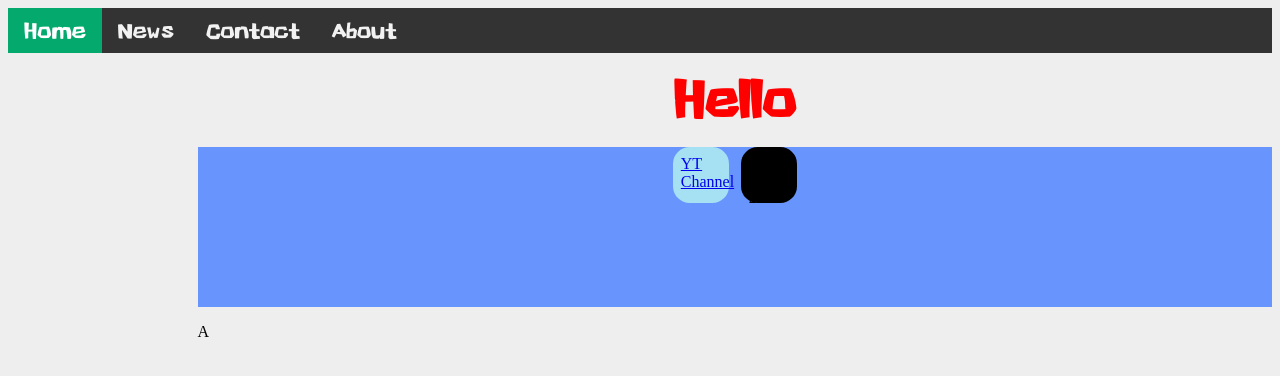
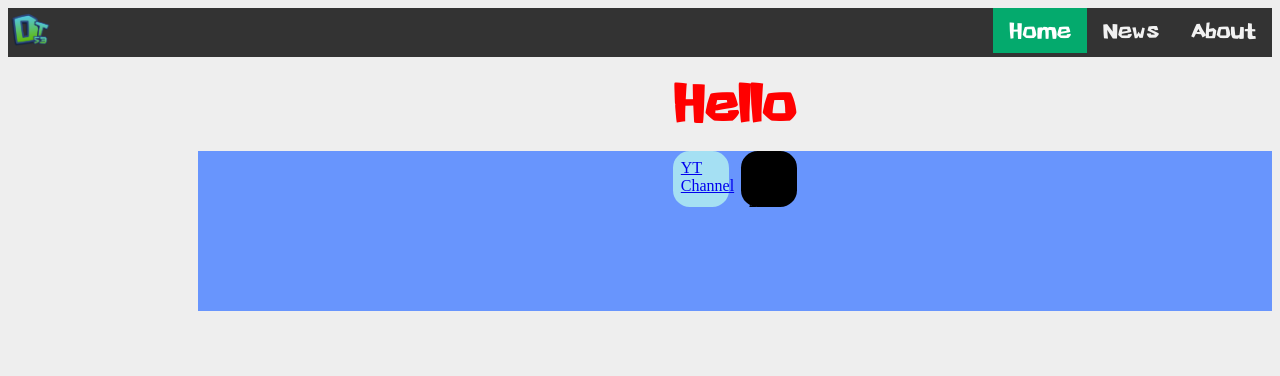
Before and after one commit to DTax53/dtax53.github.io, a plain HTML site: page index.html in a window 1280 px wide. Drawn offline with Linux system fonts and the light colour scheme.

Commit message:
Topbar Revamp

```diff
--- a/CSS/Home.css
+++ b/CSS/Home.css
@@ -51,7 +51,7 @@ pre {
 
 /* Style the links inside the navigation bar */
 .topnav a {
-  float: left;
+  float: right;
   display: block;
   color: #f2f2f2;
   text-align: center;
--- a/index.html
+++ b/index.html
@@ -7,10 +7,10 @@
 	</head>
 	<body>
 		<div class="topnav" id="Topnav1">
+			<img alt="Logo" height=45px src="Images/favicon.png" style="flex-grow:1"></img>
+			<a href="/about">About</a>
+			<a href="/news">News</a>
 			<a href="/" class="active">Home</a>
-			<a href="/news">News</a>
-			<a href="/contact">Contact</a>
-			<a href="/about">About</a>
 		</div>
 		<div class="sidebar" style="width:15%"> </div>
 		<div class="main" style="margin-left:15%">
@@ -24,7 +24,7 @@
 					<p>Button 2</p>
 				</div>
 			</div>
-			<p>A</p>
+			<p></p>
 		</div>
 	</body>
 </html>
```
